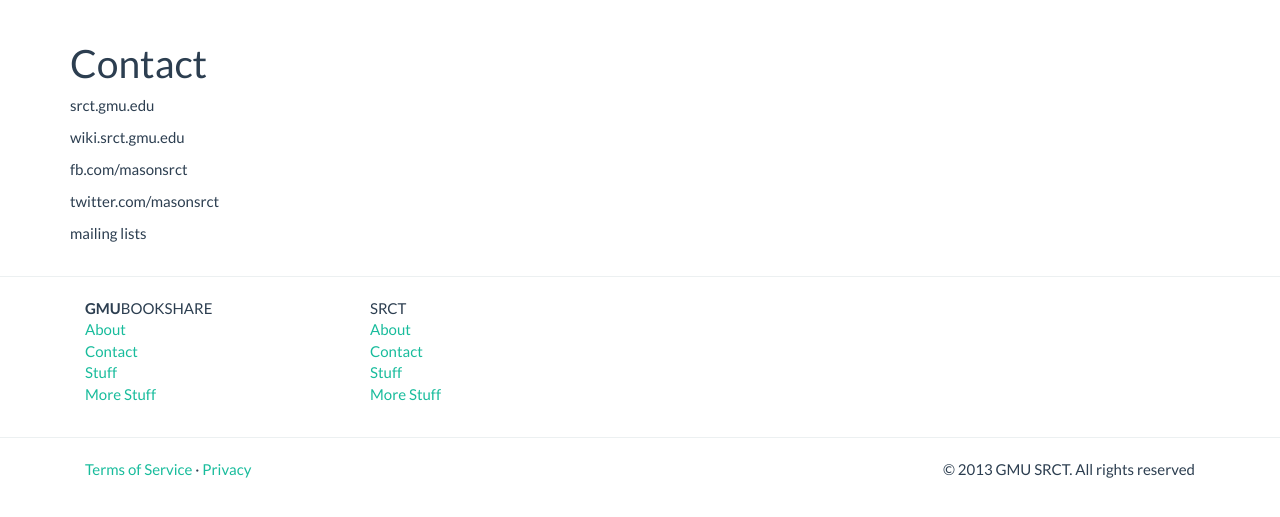
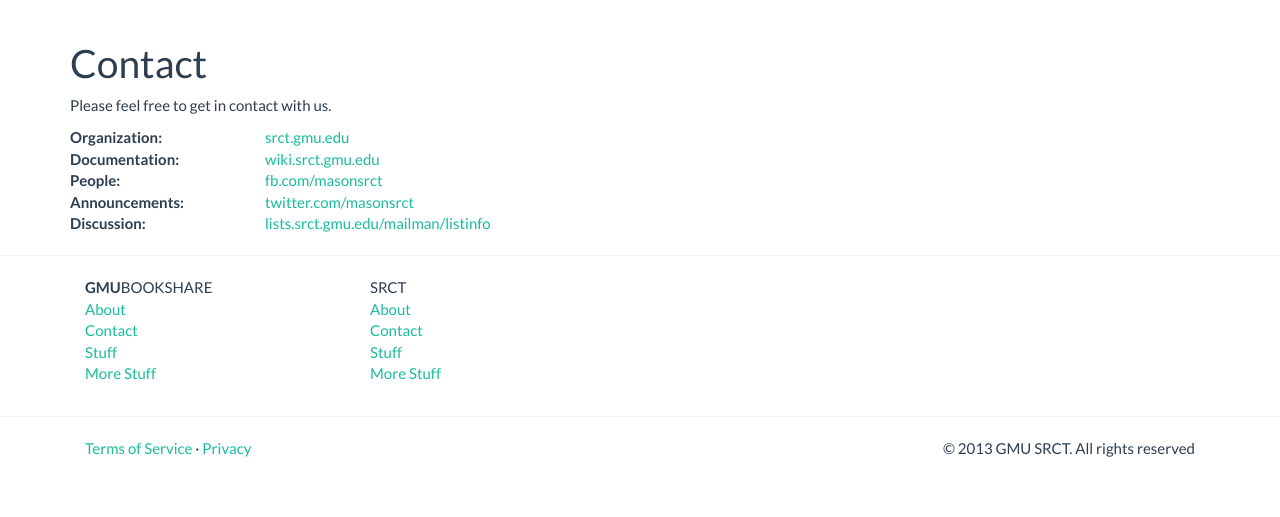
Before and after one commit to srct/bookshare, a Django app: page /contact in a window 1280 px wide. Shown: the part 61-578 px from the top of the page. Run offline with Django 3.2, Linux system fonts and the light colour scheme.

Commit message:
Uniform styles on all static templates.

```diff
--- a/bookshare/templates/about.html
+++ b/bookshare/templates/about.html
@@ -8,10 +8,10 @@ GMU Bookshare &bull; About
 
 <div class="container">
   <h1>About Bookshare</h1>
-  <h4><p>Bookshare is a service offered by GMU SRCT that allows GMU students to buy and sell textbooks.</p>
+  <p>Bookshare is a service offered by GMU SRCT that allows GMU students to
+  buy and sell textbooks.</p>
   <p>Its source code is available at our git respository.</p>
   <p>Its project lead is Eric Cawi.</p>
-  </h4>
 </div>
 
 {% endblock %}
--- a/bookshare/templates/contact.html
+++ b/bookshare/templates/contact.html
@@ -7,14 +7,37 @@ GMU Bookshare &bull; Contact
 {% block content %}
 
 <div class="container">
-    <h1>Contact</h1>
-    <div>
-        <p>srct.gmu.edu</p>
-        <p>wiki.srct.gmu.edu</p>
-        <p>fb.com/masonsrct</p>
-        <p>twitter.com/masonsrct</p>
-        <p>mailing lists</p>
-    </div>
+  <h1>Contact</h1>
+
+  <div>
+    <p>Please feel free to get in contact with us.</p>
+  </div>
+
+  <div class="row">
+    <span class="col-md-2"><strong>Organization:</strong></span>
+    <span class="col-md-4"><a href="http://srct.gmu.edu">srct.gmu.edu</a></span>
+  </div>
+
+  <div class="row">
+    <span class="col-md-2"><strong>Documentation:</strong></span>
+    <span class="col-md-4"><a href="http://wiki.srct.gmu.edu">wiki.srct.gmu.edu</a></span>
+  </div>
+
+  <div class="row">
+    <span class="col-md-2"><strong>People:</strong></span>
+    <span class="col-md-4"><a href="http://fb.com/masonsrct">fb.com/masonsrct</a></span>
+  </div>
+
+  <div class="row">
+    <span class="col-md-2"><strong>Announcements:</strong></span>
+    <span class="col-md-4"><a href="http://twitter.com/masonsrct">twitter.com/masonsrct</a></span>
+  </div>
+
+  <div class="row">
+    <span class="col-md-2"><strong>Discussion:</strong></span>
+    <span class="col-md-4"><a
+    href="http://lists.srct.gmu.edu/mailman/listinfo">lists.srct.gmu.edu/mailman/listinfo</a></span>
+  </div>
 </div>
 
 {% endblock %}
```
Also changed, not shown: bookshare/templates/privacy.html (+11 -3 lines).
